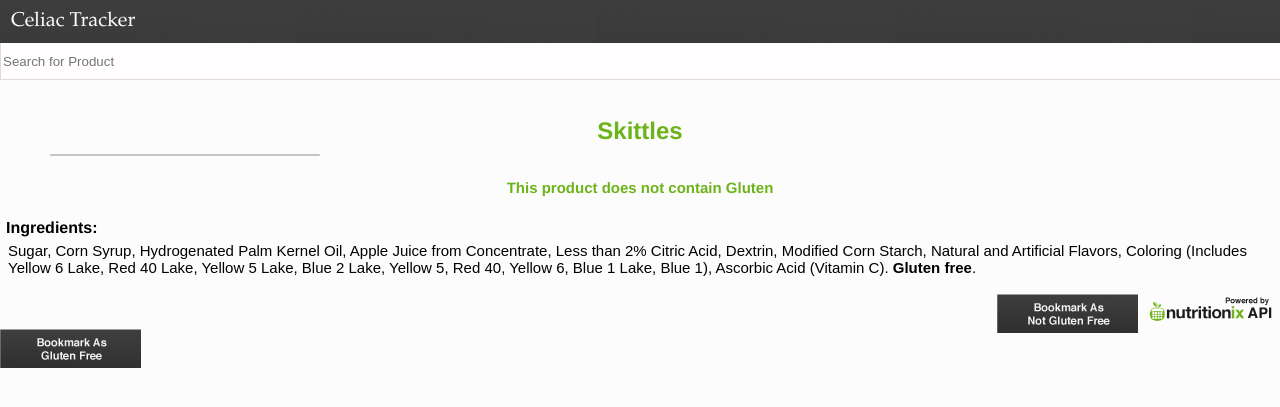
After one commit to kaneisha/celiactracker, a PHP site: page /product_member.html in a window 1280 px wide. The commit adds this page. Shown: the top 407 px of the page. Run offline with PHP 8.4, Linux system fonts and the light colour scheme.

Commit message:
finished product member view

```diff
--- a/css/style.css
+++ b/css/style.css
@@ -233,3 +233,14 @@
   font-size: 15px;
   margin-bottom: 15px;
   margin-top: 5px; }
+
+#gluten_free{
+  margin-top: 35px;
+  text-align: center;
+  float: left;
+}
+#not_gluten{
+  /*background-image: url(../images/gradientb.png);*/
+  text-align: center;
+  float: right;
+}
--- a/css/style.scss
+++ b/css/style.scss
@@ -287,3 +287,14 @@
 	margin-bottom: 15px;
 	margin-top: 5px;
 }
+
+#gluten_free{
+  margin-top: 35px;
+  text-align: center;
+  float: left;
+}
+#not_gluten{
+  /*background-image: url(../images/gradientb.png);*/
+  text-align: center;
+  float: right;
+}
--- a/php/register.php
+++ b/php/register.php
@@ -43,6 +43,8 @@
 			":pass"=>$protectPass
 		));
 
+
+
 	$st = $db->prepare("SELECT LAST_INSERT_ID()");
 	$st->execute();
 
--- /dev/null
+++ b/product_member.html
@@ -0,0 +1,31 @@
+<!DOCTYPE html>
+<html lang="en">
+	<head>
+		<title>Celiac Tracker</title>
+		<meta charset="utf-8" />
+		<link rel="stylesheet" href="css/style.css">
+		<link rel="stylesheet" href="css/skeleton.css" media="all">
+	</head>
+
+	<header>
+		<div id="space">
+			<div class="logo">
+				<p>Celiac Tracker</p>
+			</div><!-- Logo -->
+        </div>
+    </header>
+
+    <body>
+    	<input type="text" placeholder="Search for Product" class="result_search">
+    	<h2>Skittles</h2>
+    	<div id="underline"></div>
+    	<p id="gluten">This product does not contain Gluten</p>
+    	<p style="font-weight:bold; padding-left:6px; font-family:helvetica;">Ingredients:</p>
+    	<p id="statement">Sugar, Corn Syrup, Hydrogenated Palm Kernel Oil, Apple Juice from Concentrate, Less than 2% Citric Acid, Dextrin, Modified Corn Starch, Natural and Artificial Flavors, Coloring (Includes Yellow 6 Lake, Red 40 Lake, Yellow 5 Lake, Blue 2 Lake, Yellow 5, Red 40, Yellow 6, Blue 1 Lake, Blue 1), Ascorbic Acid (Vitamin C). <strong>Gluten free</strong>.</p>
+
+    	<img class="api" src="images/api.png">
+    	<img src="images/notgluten_btn.png" id="gluten_free">
+    	<img src="images/gluten_btn.png" id="not_gluten">
+    </body>
+
+</html>
```
Also changed, not shown: js/main.js (+63 -3 lines), templates/template.html (+23 -0 lines), images/gluten_btn.png (added), images/notgluten_btn.png (added).
